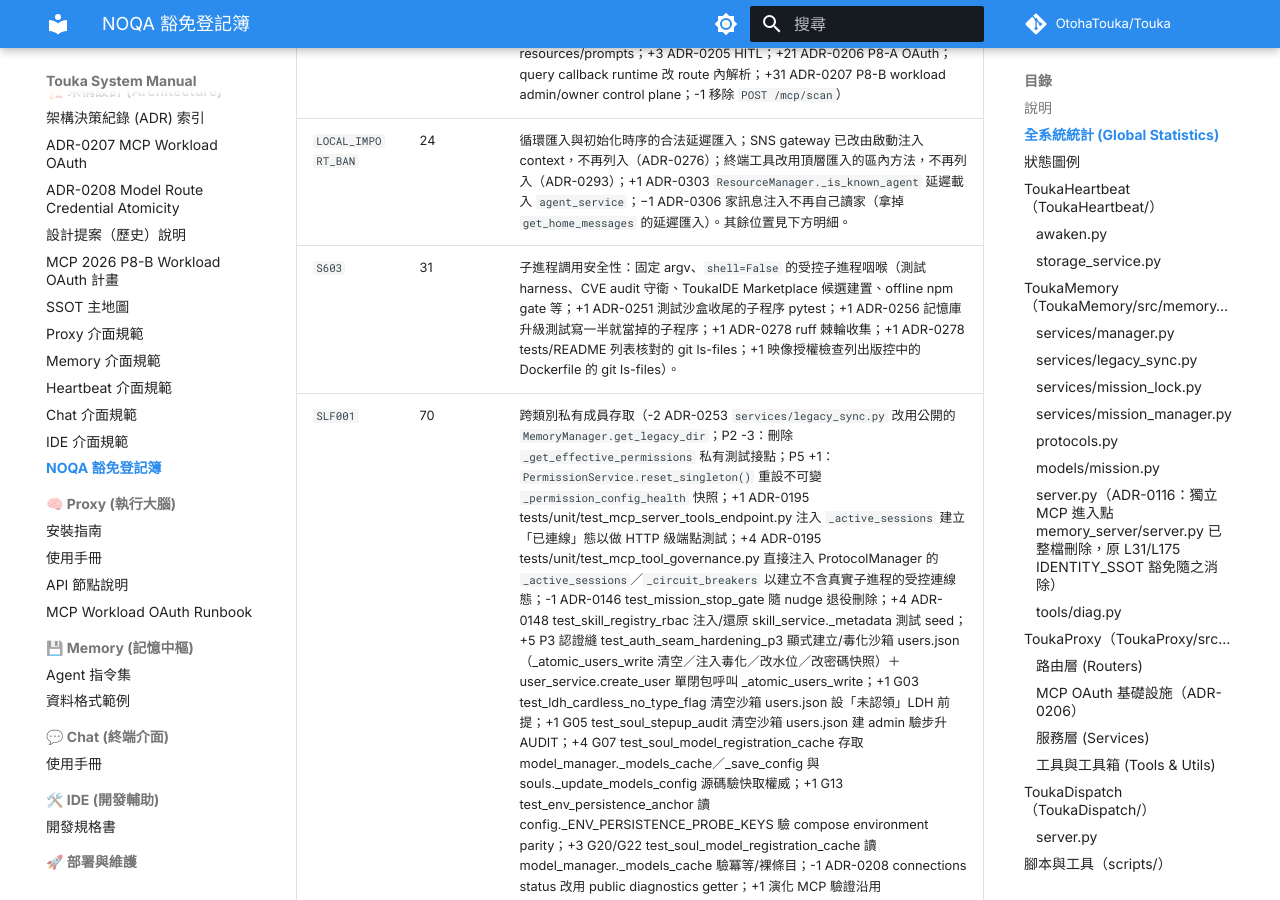
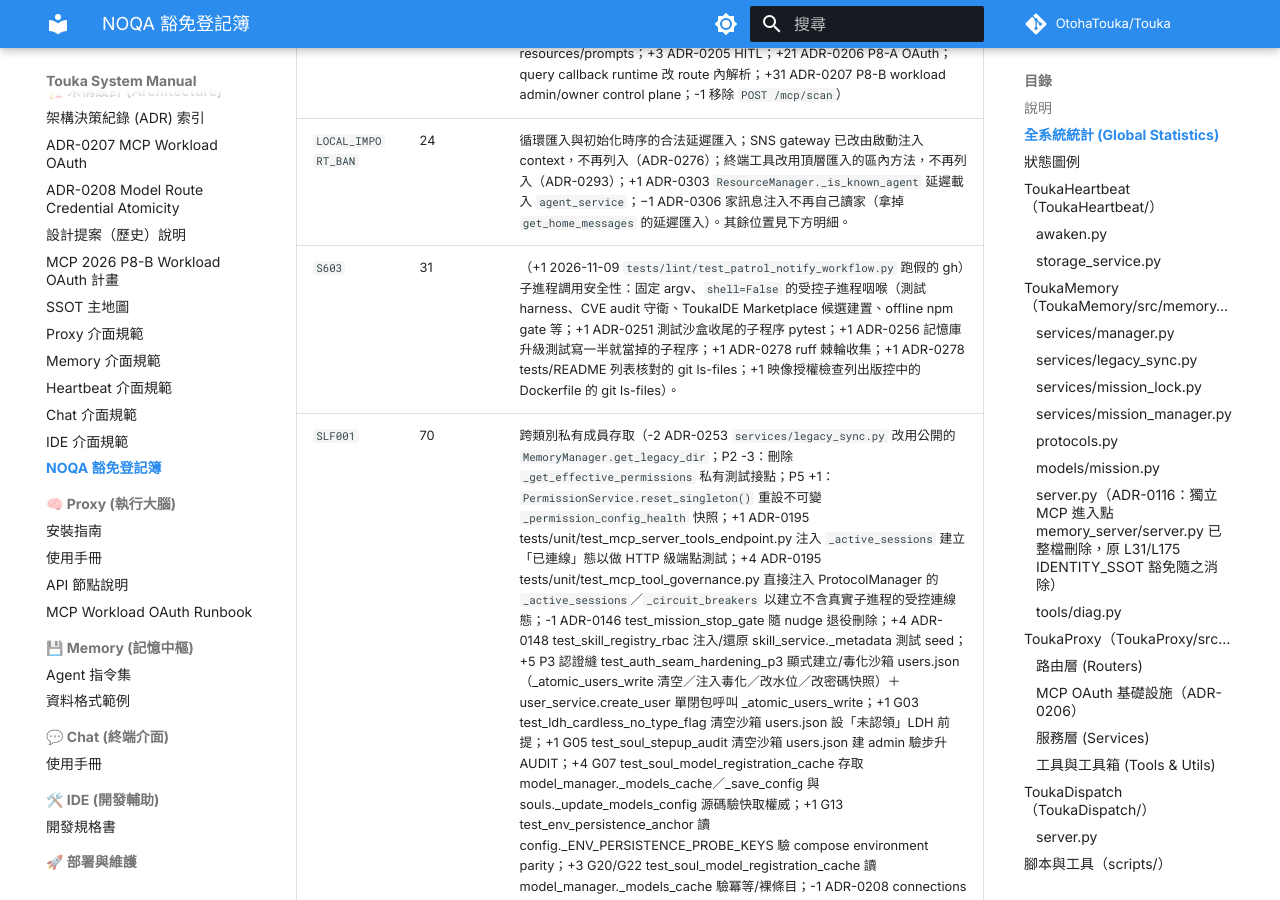
Before and after one commit to OtohaTouka/Touka, an MkDocs documentation site: the page built from docs/architecture/NOQA_REGISTRY.md, in a window 1280 px wide and 900 px high, scrolled down 1086 px. Built offline with MkDocs 1.6.1 and Material for MkDocs 9.7.7, drawn with Linux system fonts in a browser that asks for light colours; comment, search, counter and statistics services are not loaded.

```diff
--- a/docs/architecture/NOQA_REGISTRY.md
+++ b/docs/architecture/NOQA_REGISTRY.md
@@ -23,7 +23,7 @@ ADR-0293 移除個人空間的備援 I/O：`MemoryManager.get_personal_drive_dir
 | `TIME_SSOT_VIOLATION` | 0 | 目前無豁免（原有的本機發版工具的 epoch／clock-port 呼叫已隨 ADR-0238 移除）。 |
 | `B008` | 230 | FastAPI 依賴注入 (Depends) 在參數預設值中的調用（+1 2026-11-09 `routers/heartbeat.py` `test_heartbeat_connectivity` 改要管理員；+1 ADR-0300 `routers/ui_sessions.py` `get_session_activity`；-5 刪掉沒掛載、走不到的排程 CRUD `routers/scheduler.py`；+4 ADR-0249 U4a-1 插話三端點與 `require_human_requester`；+1 ADR-0246 U2c-6 `routers/autonomy.py` `list_reviewer_models`；+1 ADR-0195 `routers/mcp.py` `list_server_tools`；+11 ADR-0203 P5 resources/prompts；+3 ADR-0205 HITL；+21 ADR-0206 P8-A OAuth；query callback runtime 改 route 內解析；+31 ADR-0207 P8-B workload admin/owner control plane；-1 移除 `POST /mcp/scan`）|
 | `LOCAL_IMPORT_BAN` | 24 | 循環匯入與初始化時序的合法延遲匯入；SNS gateway 已改由啟動注入 context，不再列入（ADR-0276）；終端工具改用頂層匯入的區內方法，不再列入（ADR-0293）；+1 ADR-0303 `ResourceManager._is_known_agent` 延遲載入 `agent_service`；−1 ADR-0306 家訊息注入不再自己讀家（拿掉 `get_home_messages` 的延遲匯入）。其餘位置見下方明細。 |
-| `S603` | 31 | 子進程調用安全性：固定 argv、`shell=False` 的受控子進程咽喉（測試 harness、CVE audit 守衛、ToukaIDE Marketplace 候選建置、offline npm gate 等；+1 ADR-0251 測試沙盒收尾的子程序 pytest；+1 ADR-0256 記憶庫升級測試寫一半就當掉的子程序；+1 ADR-0278 ruff 棘輪收集；+1 ADR-0278 tests/README 列表核對的 git ls-files；+1 映像授權檢查列出版控中的 Dockerfile 的 git ls-files）。 |
+| `S603` | 31 | （+1 2026-11-09 `tests/lint/test_patrol_notify_workflow.py` 跑假的 gh）子進程調用安全性：固定 argv、`shell=False` 的受控子進程咽喉（測試 harness、CVE audit 守衛、ToukaIDE Marketplace 候選建置、offline npm gate 等；+1 ADR-0251 測試沙盒收尾的子程序 pytest；+1 ADR-0256 記憶庫升級測試寫一半就當掉的子程序；+1 ADR-0278 ruff 棘輪收集；+1 ADR-0278 tests/README 列表核對的 git ls-files；+1 映像授權檢查列出版控中的 Dockerfile 的 git ls-files）。 |
 | `SLF001` | 70 | 跨類別私有成員存取（-2 ADR-0253 `services/legacy_sync.py` 改用公開的 `MemoryManager.get_legacy_dir`；P2 -3：刪除 `_get_effective_permissions` 私有測試接點；P5 +1：`PermissionService.reset_singleton()` 重設不可變 `_permission_config_health` 快照；+1 ADR-0195 tests/unit/test_mcp_server_tools_endpoint.py 注入 `_active_sessions` 建立「已連線」態以做 HTTP 級端點測試；+4 ADR-0195 tests/unit/test_mcp_tool_governance.py 直接注入 ProtocolManager 的 `_active_sessions`／`_circuit_breakers` 以建立不含真實子進程的受控連線態；-1 ADR-0146 test_mission_stop_gate 隨 nudge 退役刪除；+4 ADR-0148 test_skill_registry_rbac 注入/還原 skill_service._metadata 測試 seed；+5 P3 認證縫 test_auth_seam_hardening_p3 顯式建立/毒化沙箱 users.json（_atomic_users_write 清空／注入毒化／改水位／改密碼快照）＋user_service.create_user 單閉包呼叫 _atomic_users_write；+1 G03 test_ldh_cardless_no_type_flag 清空沙箱 users.json 設「未認領」LDH 前提；+1 G05 test_soul_stepup_audit 清空沙箱 users.json 建 admin 驗步升 AUDIT；+4 G07 test_soul_model_registration_cache 存取 model_manager._models_cache／_save_config 與 souls._update_models_config 源碼驗快取權威；+1 G13 test_env_persistence_anchor 讀 config._ENV_PERSISTENCE_PROBE_KEYS 驗 compose environment parity；+3 G20/G22 test_soul_model_registration_cache 讀 model_manager._models_cache 驗冪等/裸條目；-1 ADR-0208 connections status 改用 public diagnostics getter；+1 演化 MCP 驗證沿用 `EvolutionPathGuard._build_rlimit_preexec`，保持直接執行與啟動器的配額同源；+2 ADR-0254 H12 補記：`UserService.rename_owned_agent` 用一次 `_atomic_users_write` 把所有人清單裡的舊 ID 換成新 ID、`claim_owned_agent` 新建時一次換掉這個 ID 的擁有權） |
 | `PTH121` | 1 | 演化技能的實體別名判斷使用 `os.path.samefile`，可對不分大小寫的掛載注入一致的測試接點。 |
 | `ARG002` | 5 | 介面協議規定的未使用參數（+4 ADR-0137 NoopReviewer.review 實作 Reviewer Protocol 對稱簽名，哨兵無條件放行不使用參數） |
```
